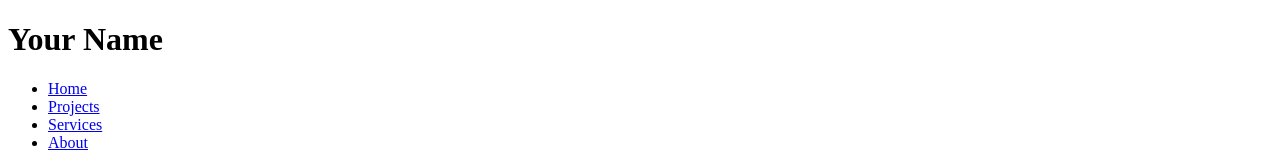
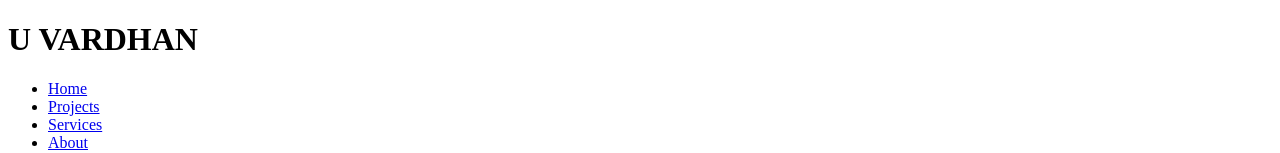
Before and after one commit to vardhan-05/vardhan-05.github.io, a plain HTML site: page index.html in a window 1280 px wide. Shown: the top 153 px of the page. Drawn offline with Linux system fonts and the light colour scheme; files that its build step writes are made by us from their sources.

Commit message:
Update index.html

```diff
--- a/index.html
+++ b/index.html
@@ -10,7 +10,7 @@
   <body>
     <div class="container">
       <div class="header-row">
-        <div class="box"><h1>Your Name</h1></div>
+        <div class="box"><h1>U VARDHAN</h1></div>
         <div class="box">
           <ul>
             <li><a href="#home">Home</a></li>
```
